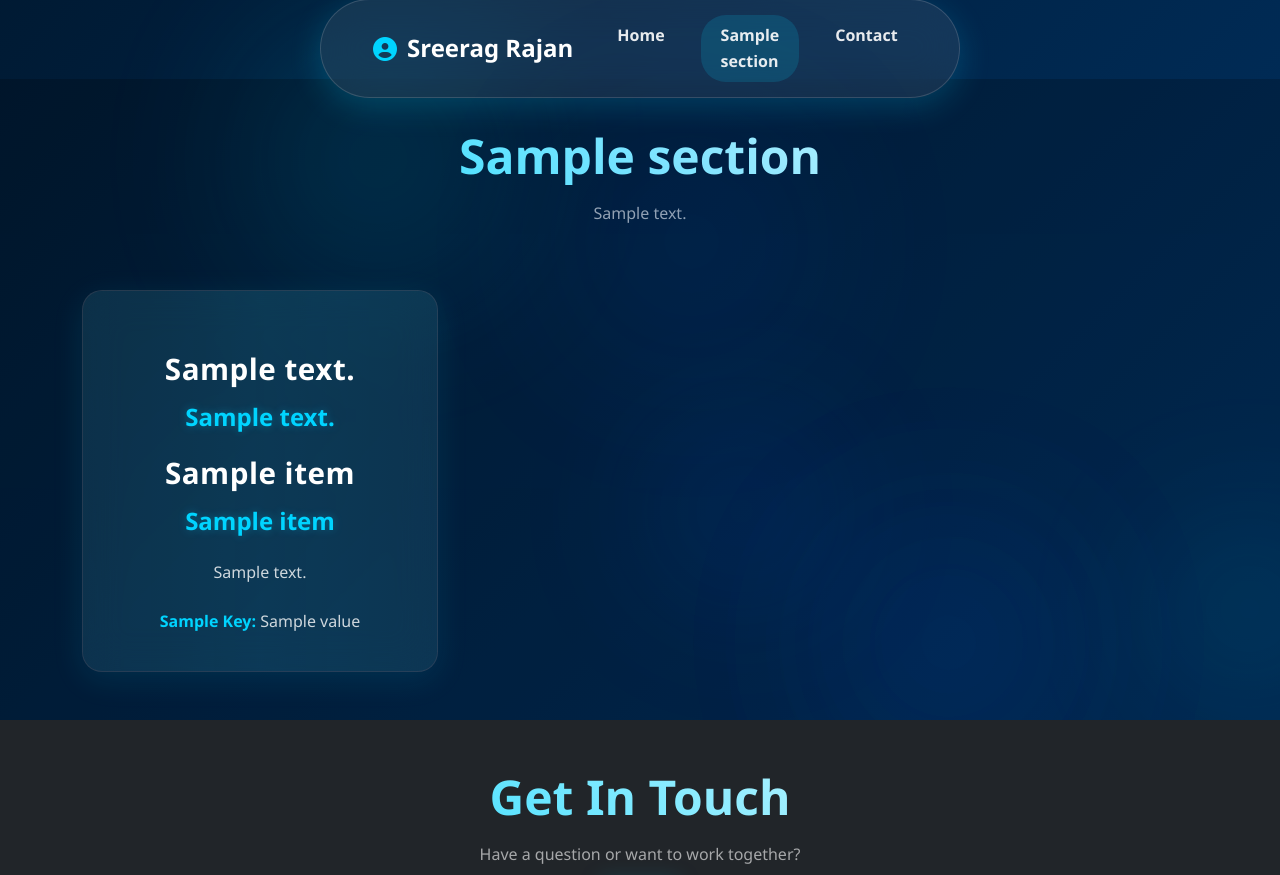
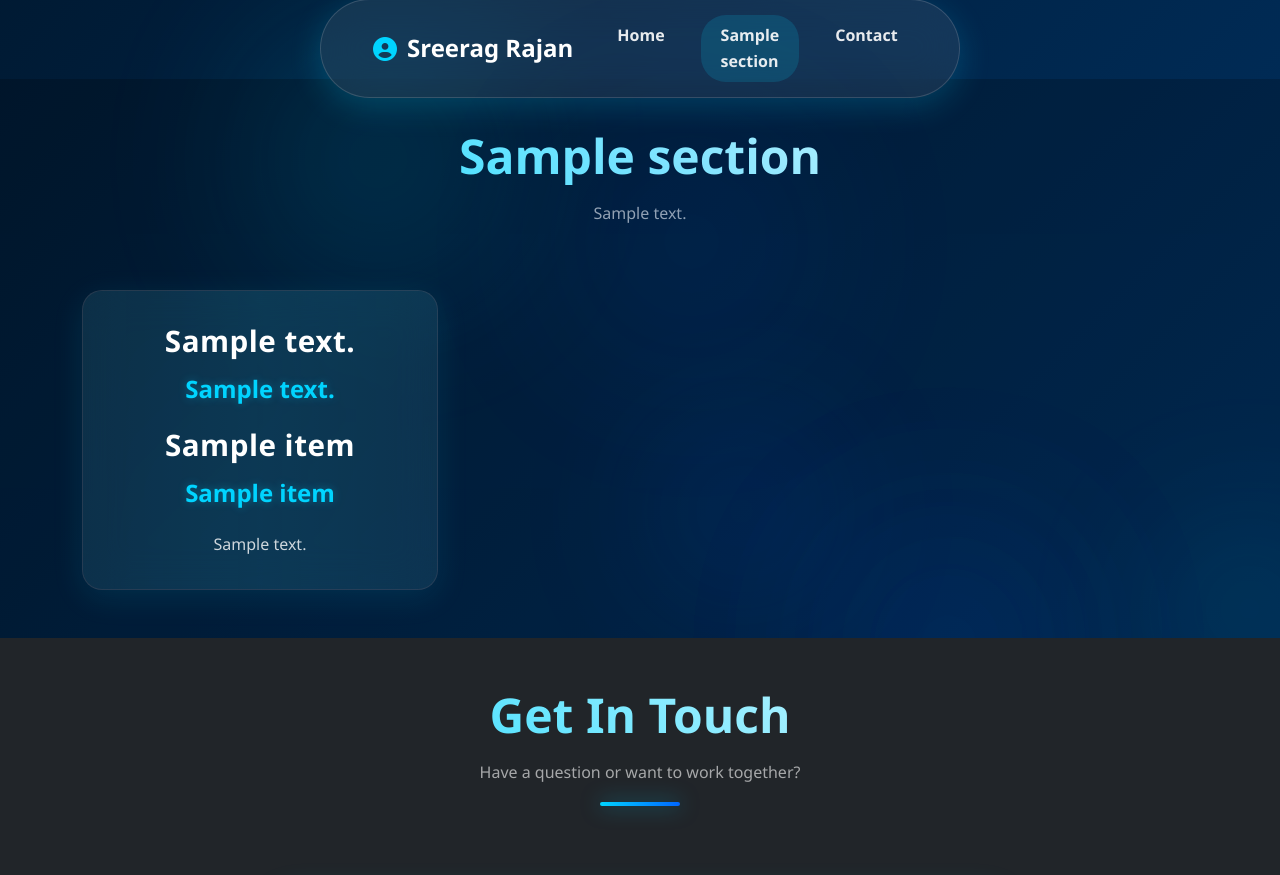
Before and after one commit to sreeragrajan2003-ctrl/portfilio, a Flask app: template templates/index.html in a window 1280 px wide. Shown: the part 21-896 px from the top of the page. Run offline with Flask 3, Linux system fonts and the light colour scheme; the template is opened without the code that fills it: most values are stand-ins (such as "Sample title", 1, 10 or a date in 2020); some libraries are stand-ins or nearby versions.

Commit message:
more to come

```diff
--- a/templates/index.html
+++ b/templates/index.html
@@ -80,11 +80,7 @@
                     <div class="card item-card h-100">
                         <div class="card-body">
 
-                            {% if item.get('icon') %}
-                            <div class="item-icon mb-3">
-                                <i class="{{ item.icon }} fa-3x"></i>
-                            </div>
-                            {% endif %}
+
 
                             {% if item.get('content_key') %}
                             <h5 class="card-title">{{ item.content_key }}</h5>
@@ -106,16 +102,7 @@
                             <p class="card-text">{{ item.description }}</p>
                             {% endif %}
 
-                            <!-- Display all other fields -->
-                            {% for key, value in item.items() %}
-                            {% if key not in
-                            ['id','section_id','group_id','item_order','content_key','content_value','icon','title','subtitle','description']
-                            and value %}
-                            <p class="mb-1">
-                                <strong>{{ key|title }}:</strong> {{ value }}
-                            </p>
-                            {% endif %}
-                            {% endfor %}
+
 
                         </div>
                     </div>
```
Also changed, not shown: viewer/routes.py (+0 -21 lines), instance/database.db.
